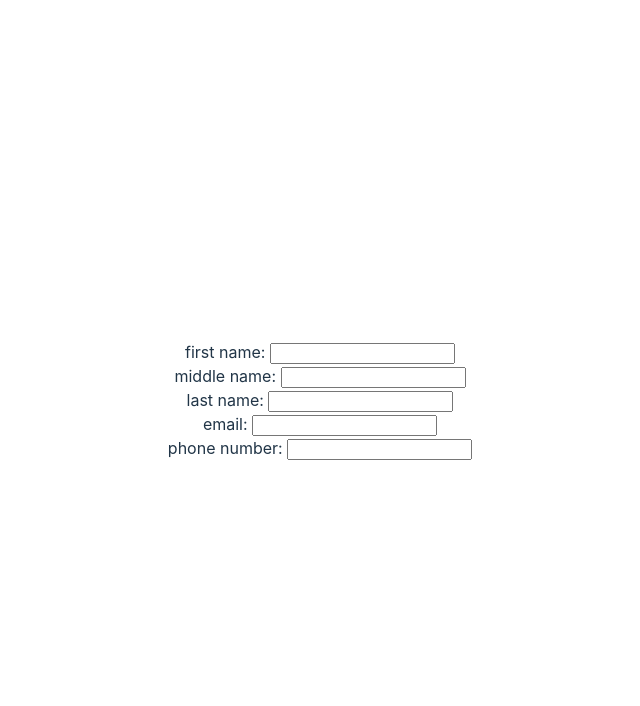
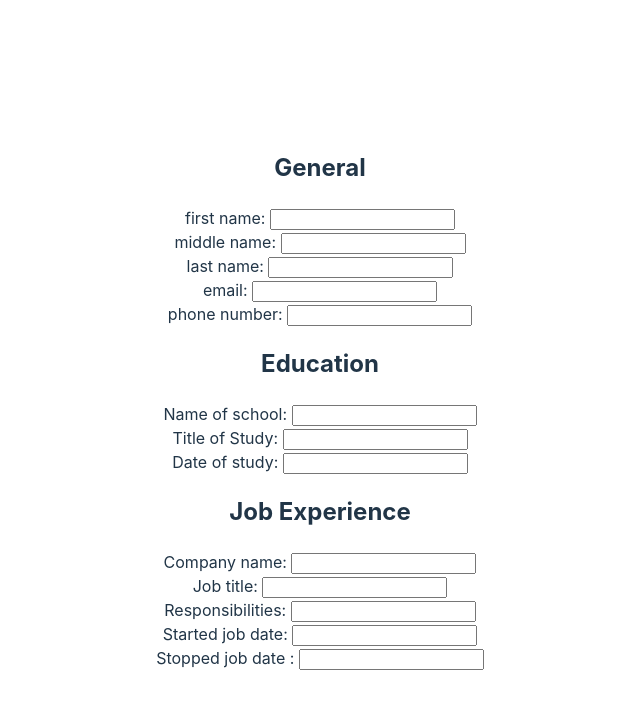
Before and after one commit to estauss1/react-prac, a React (Vite) app in the folder CV-App/: page / in a window 1280 px wide. Shown: the top 706 px of the page, without its empty margins (320-960 px from the left). Built offline with nearby package versions, Linux system fonts and the light colour scheme.

Commit message:
job experience and education user input sections

```diff
--- a/CV-App/src/App.jsx
+++ b/CV-App/src/App.jsx
@@ -1,5 +1,7 @@
 import { useState } from 'react'
-import GeneralSection from './components/general';
+import { GeneralSection } from './components/general';
+import EducationSection from './components/education'
+import ExperienceSection from './components/experience';
 import './App.css'
 
 function App() {
@@ -15,15 +17,49 @@ function App() {
     }
   });
 
+  const [education, setEducation] = useState({
+    schoolName:'',
+    studyTitle:'',
+    studyDate:''
+  });
+
+  const [experience, setExperience] = useState({
+    company:'',
+    position:'',
+    responsibility:'',
+    date:{
+      start:'',
+      end:''
+    }
+  })
+
   function onGenInfoChange(updatedGenInfo){
-    setGeneralInfo(updatedGenInfo)
+    setGeneralInfo(updatedGenInfo);
+  }
+
+  function onEducationChange(newEducation){
+    setEducation(newEducation);
+  }
+
+  function onExperienceChange(newExperience){
+    setExperience(newExperience);
   }
 
   return (
+    <div>
       <GeneralSection
         generalInfo={generalInfo}
         onGenInfoChange={onGenInfoChange}
       />
+      <EducationSection
+        education={education}
+        onEducationChange={onEducationChange}
+      />
+      <ExperienceSection
+        experience={experience}
+        onExperienceChange={onExperienceChange}
+      />
+    </div>
   )
 }
 
--- /dev/null
+++ b/CV-App/src/components/education.jsx
@@ -0,0 +1,49 @@
+import { Field } from "./general";
+
+export default function EducationSection(education, onEducationChange){
+   function onEduSecChange(e, identifier){
+        const newEducation = {
+            ...education
+        }
+
+        switch (identifier){
+        case "schoolName":
+            newEducation.schoolName = e.target.value
+            break;
+        case "studyTitle":
+            newEducation.studyTitle = e.target.value
+            break;
+        case "studyDate":
+            newEducation.studyDate = e.target.value
+            break;
+        default:
+            console.log("Invalid identifier in onEduSecChange")
+        }
+
+        onEducationChange(newEducation);
+   }
+
+   return(
+    <div className="section">
+        <h2>Education</h2>
+        <Field
+            identifier={"schoolName"}
+            label={"Name of school: "}
+            onValChange={onEduSecChange}
+            value={education.schoolName}
+        />
+        <Field
+            identifier={"studyTitle"}
+            label={"Title of Study: "}
+            onValChange={onEduSecChange}
+            value={education.studyTitle}
+        />
+        <Field
+            identifier={"studyDate"}
+            label={"Date of study: "}
+            onValChange={onEduSecChange}
+            value={education.studyDate}
+        />
+    </div>
+   );
+}
--- /dev/null
+++ b/CV-App/src/components/experience.jsx
@@ -0,0 +1,68 @@
+import { Field } from "./general";
+
+export default function ExperienceSection({experience, onExperienceChange}){
+
+    function onExpSecChanged(e, identifer){
+        const newExperience = {
+            ...experience
+        }
+
+        switch (identifer){
+        case "company":
+            newExperience.company = e.target.value
+            break;
+        case "position":
+            newExperience.position = e.target.value
+            break;
+        case "responsibility":
+            newExperience.responsibility = e.target.value
+            break;
+        case "dateStart":
+            newExperience.date.start = e.target.value
+            break;
+        case "dateEnd":
+            newExperience.date.end = e.target.value
+            break;
+        default:
+            console.log("Invalid identifier passed to onExpSecChanged.")
+        }
+
+        onExperienceChange(newExperience);
+    }
+
+    return(
+    <div className="section">
+        <h2>Job Experience</h2>
+        <Field
+            identifier={"company"}
+            label={"Company name: "}
+            onValChange={onExpSecChanged}
+            value={experience.company}
+        />
+        <Field
+            identifier={"position"}
+            label={"Job title: "}
+            onValChange={onExpSecChanged}
+            value={experience.position}
+        />
+        <Field
+            identifier={"responsibility"}
+            label={"Responsibilities: "}
+            onValChange={onExpSecChanged}
+            value={experience.responsibility}
+        />
+        <Field
+            identifier={"dateStart"}
+            label={"Started job date: "}
+            onValChange={onExpSecChanged}
+            value={experience.date.start}
+        />
+        <Field
+            identifier={"dateEnd"}
+            label={"Stopped job date : "}
+            onValChange={onExpSecChanged}
+            value={experience.date.end}
+        />
+    </div>
+    );
+}
--- a/CV-App/src/components/general.jsx
+++ b/CV-App/src/components/general.jsx
@@ -1,5 +1,5 @@
 
-export default function GeneralSection({generalInfo, onGenInfoChange}){
+export function GeneralSection({generalInfo, onGenInfoChange}){
 
     function onNameSecChange(newName){
         onGenInfoChange({
@@ -22,7 +22,8 @@ export default function GeneralSection({generalInfo, onGenInfoChange}){
     }
 
     return(
-    <div>
+    <div className="section">
+        <h2>General</h2>
         <NameSubSection
             name={generalInfo.name}
             onNameSecChange={onNameSecChange}
@@ -117,7 +118,7 @@ function ContactSubSection({contact, onContactSecChange}){
     );
 }
 
-function Field({identifier, label, onValChange, value}){
+export function Field({identifier, label, onValChange, value}){
     return(
     <div>
         <span>{label}</span>
```
